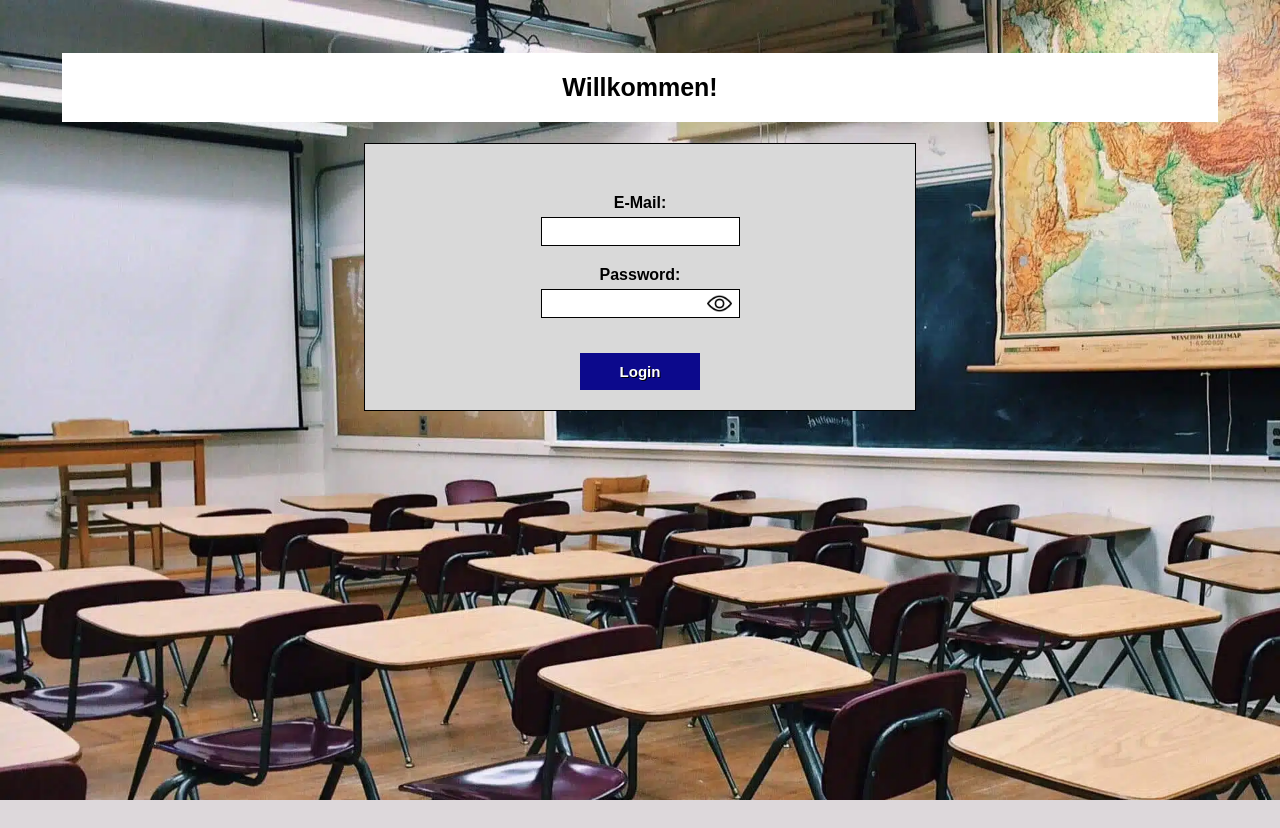
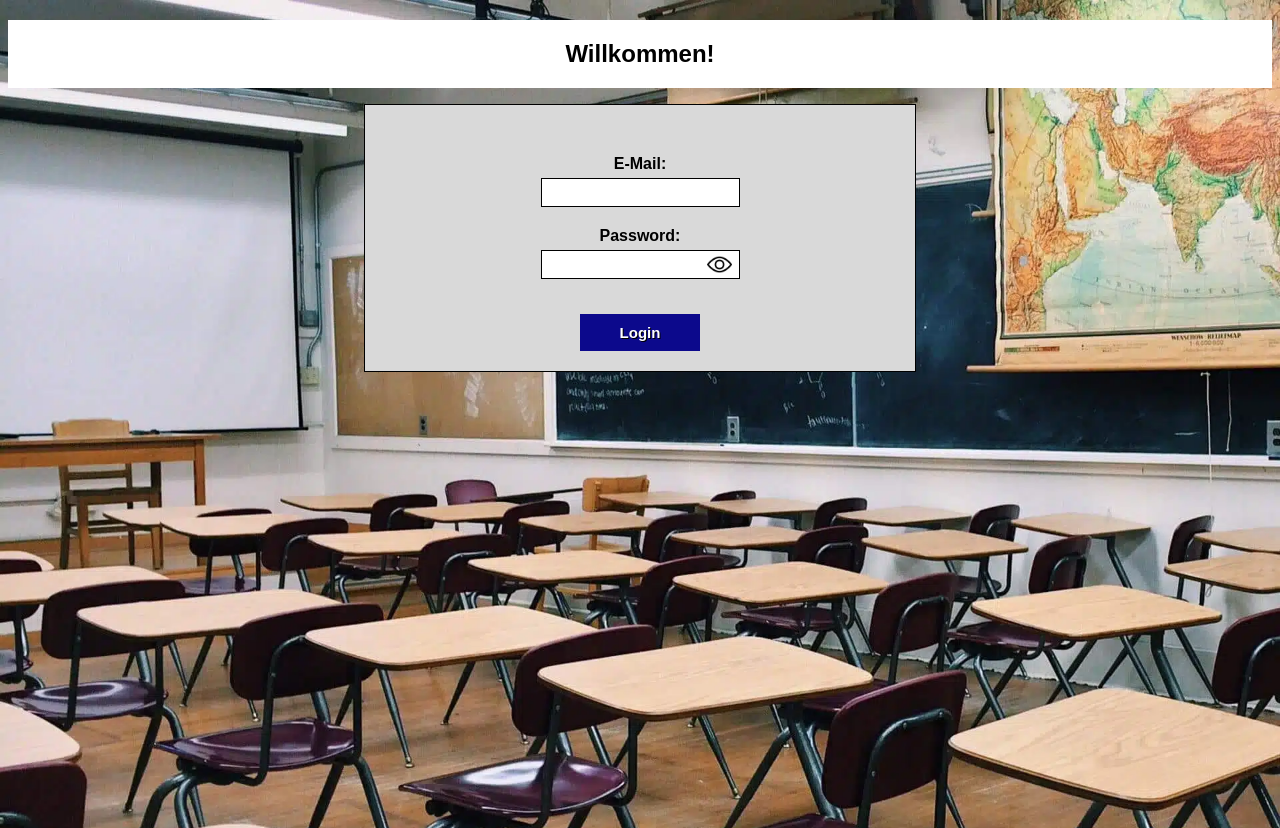
Before and after one commit to Sami-St/Software-Project, a Flask app: page /login in a window 1280 px wide. Before the commit the page ends 800 px from the top, so only its background shows below. Run offline with Flask 3, Linux system fonts and the light colour scheme.

Commit message:
Update sytling for login page, center elements

```diff
--- a/static/css/auth.css
+++ b/static/css/auth.css
@@ -2,8 +2,18 @@ body {
     background-image: url("../images/school.png");
     background-size: cover;
     background-repeat: no-repeat;
-    display: block;
+    height: 100vh;
     text-align: center;
+    font-family: Arial, Helvetica, sans-serif;
+}
+
+.mainContent {
+    display: flex;
+    justify-content: center;
+    align-items: center;
+    text-align: center;
+    flex-direction: column;
+    height: 100vh;
 }
 
 .registerH2 {
@@ -14,13 +24,11 @@ body {
 }
 
 .loginH2 {
-    display: inline-block;
     background-color: white;
     font-weight: bold;
-    font-family: arial;
-    font-size: 25px;
+    font-size: 24px;
     padding: 20px 500px;
-    margin-top: 45px;
+    margin-bottom: 1rem;
 }
 
 #registerForm {
@@ -70,7 +78,6 @@ body {
     color: white;
     font-size: 15px;
     font-weight: bold;
-    font-family: arial;
     text-shadow: 1px 1px black;
     background-color: #0C098C;
     padding: 10px 40px;
@@ -89,7 +96,6 @@ body {
     background-color:#0C098C;
     color: white;
     font-weight: bold;
-    font-family: arial;
     text-shadow: 1px 1px black;
     padding: 5px 10px;
     border-radius: 5px;
@@ -111,7 +117,6 @@ body {
 
 label {
     font-weight: bold;
-    font-family: arial;
 }
 
 .loginEyeIcon {
@@ -135,7 +140,6 @@ label {
 
 .messageEl {
     font-weight: bold;
-    font-family: arial;
     font-size: 15px;
     padding: 10px 30px;
     margin-top: 0;
```
